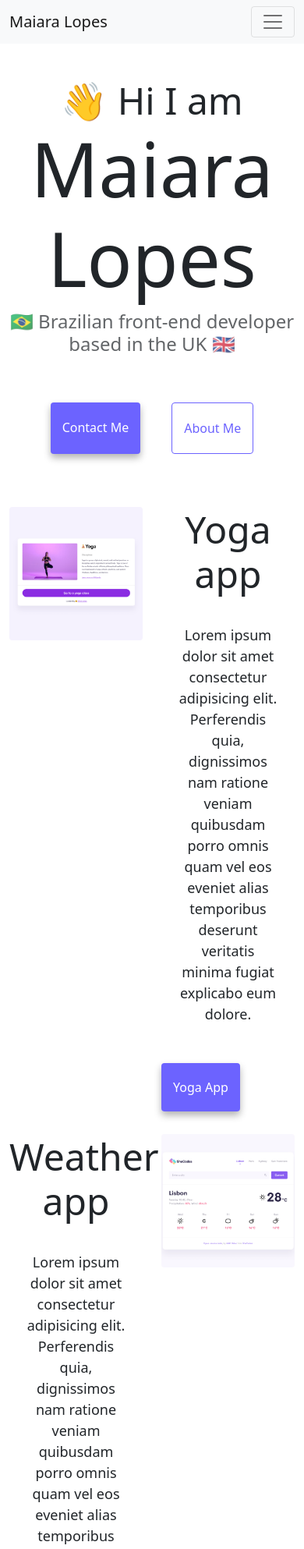
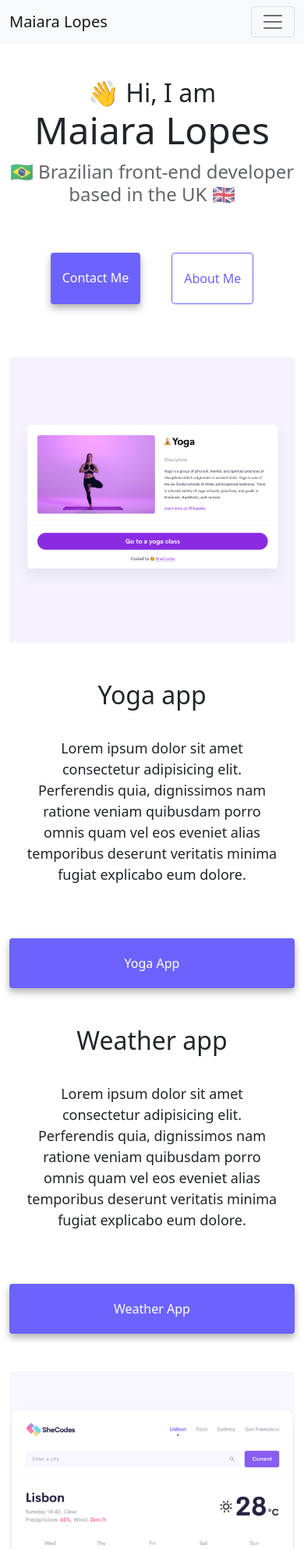
Before and after one commit to MaiaraLopes/responsive-week3, a plain HTML site: page index.html in a window 390 px wide. Shown: the top 1986 px of the page at 78% size. Drawn offline with nearby package versions, Linux system fonts and the light colour scheme.

Commit message:
Updated grid responsiveness for mobile users

```diff
--- a/css/styles.css
+++ b/css/styles.css
@@ -103,9 +103,9 @@ p {
 .b2 {
   color: red;
 }
- div{
-   display: block;
- }
+div {
+  display: block;
+}
 .container {
   width: 100%;
   margin-right: auto;
@@ -130,3 +130,15 @@ p {
   background: var(--primary-color);
   box-shadow: var(--box-shadow);
   color: white;
+  display: flex;
+  justify-content: center;
+}
+
+@media (max-width: 576px) {
+  h2 {
+    font-size: 32px;
+  }
+  h1 {
+    font-size: 48px;
+  }
+}
--- a/index.html
+++ b/index.html
@@ -38,7 +38,7 @@
             </div>
         </div>
     </nav>
-    <h2>👋 Hi I am</h2>
+    <h2>👋 Hi, I am</h2>
     <h1>Maiara Lopes</h1>
     <h3>
         <span class="b1">🇧</span><span class="r">🇷</span> Brazilian front-end
@@ -50,10 +50,10 @@
     </div>
     <div class="container">
         <div class="row">
-            <div class="col-6">
-                <img src="images/yoga.png" class="img-fluid rounded" alt="Yoga image"/>
+            <div class="col-md-6">
+                <img src="images/yoga.png" class="img-fluid rounded mb-5" alt="Yoga image" />
             </div>
-            <div class="col-6">
+            <div class="col-md-6">
                 <h2 class="mb-3">Yoga app</h2>
                 <p>
                     Lorem ipsum dolor sit amet consectetur adipisicing elit. Perferendis
@@ -67,7 +67,7 @@
             </div>
         </div>
         <div class="row mt-5">
-            <div class="col-6">
+            <div class="col-md-6">
                 <h2 class="mb-3">Weather app</h2>
                 <p>
                     Lorem ipsum dolor sit amet consectetur adipisicing elit. Perferendis
@@ -79,16 +79,16 @@
                     <a href="#" class="primary-link" title="Launch my weather app">Weather app</a>
                 </div>
             </div>
-            <div class="col-6">
-                <img src="images/weather.png" class="img-fluid rounded" alt="Weather app image"/>
+            <div class="col-md-6">
+                <img src="images/weather.png" class="img-fluid rounded mt-5" alt="Weather app image"/>
             </div>
         </div>
 
         <div class="row mt-5">
-            <div class="col-6">
-                <img src="images/yogurt.png" class="img-fluid rounded" alt="Yogurt image"/>
+            <div class="col-md-6">
+                <img src="images/yogurt.png" class="img-fluid rounded mb-5" alt="Yogurt image"/>
             </div>
-            <div class="col-6">
+            <div class="col-md-6">
                 <h2 class="mb-3">Yogurt app</h2>
                 <p>
                     Lorem ipsum dolor sit amet consectetur adipisicing elit. Perferendis
```
